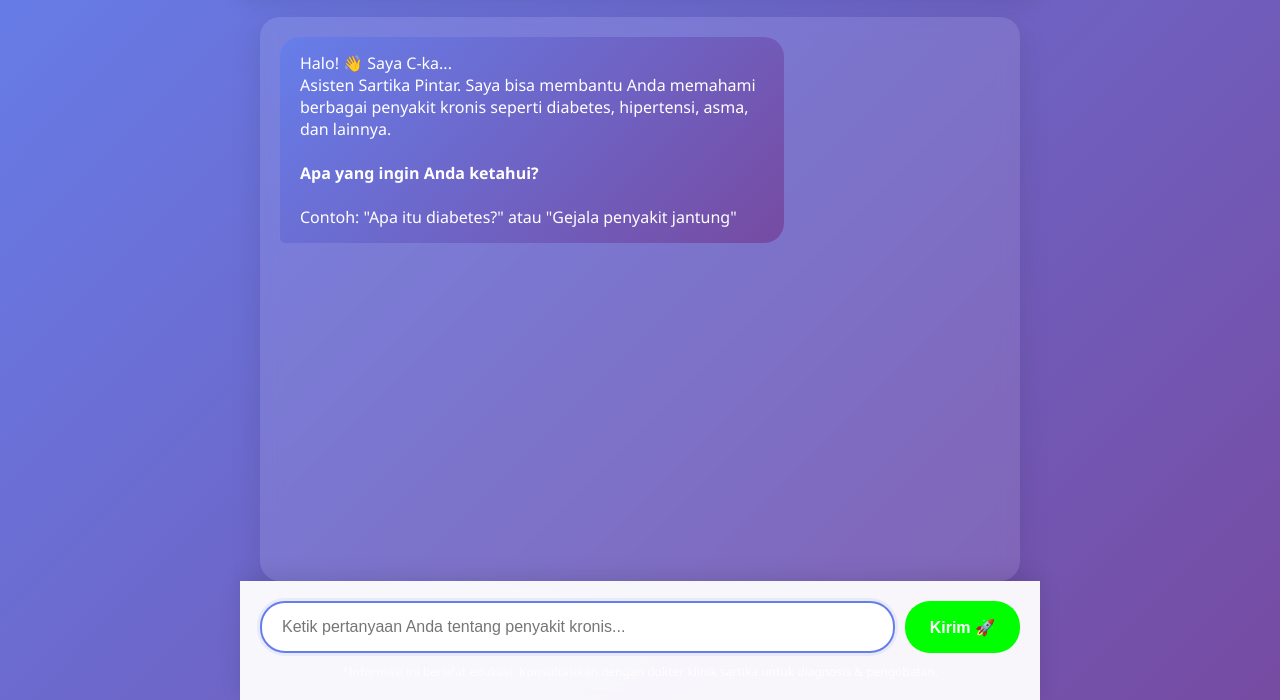
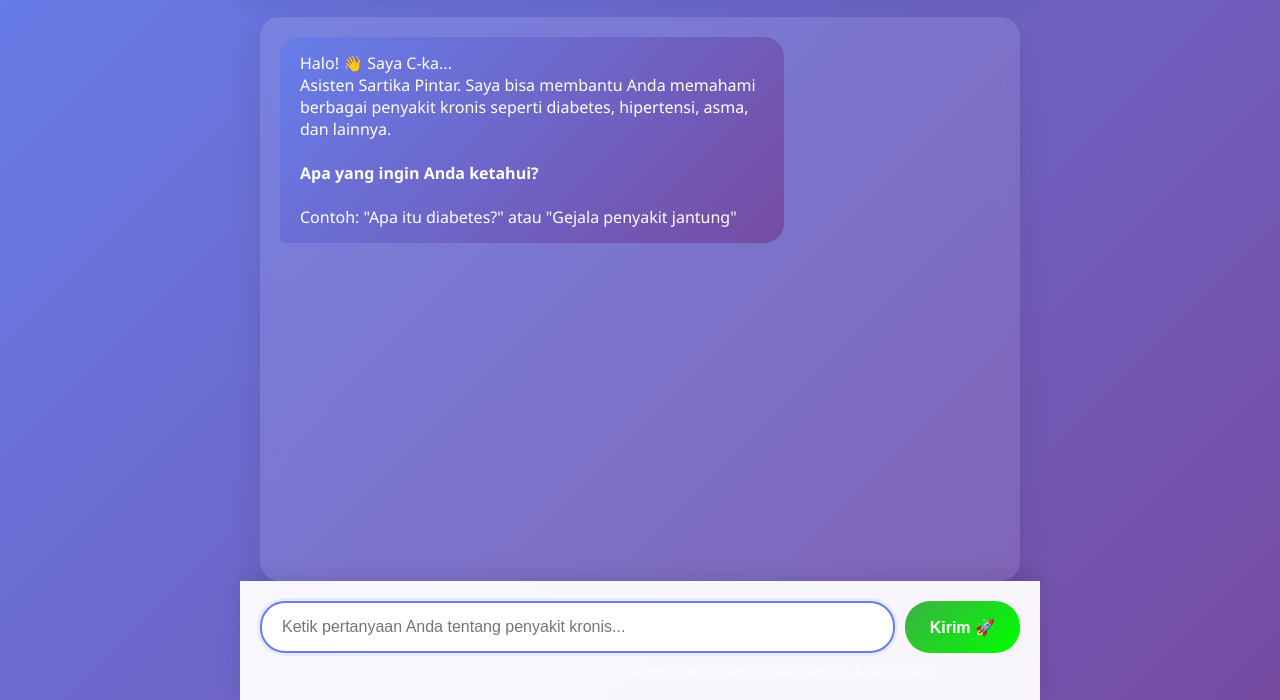
Before and after one commit to Juneaja/hai-sartika, a plain HTML site: page index.html in a window 1280 px wide. Shown: the part 100-800 px from the top of the page. Drawn offline with Linux system fonts and the light colour scheme.

Commit message:
Update index.html

```diff
--- a/index.html
+++ b/index.html
@@ -205,7 +205,7 @@
 
         #sendBtn {
             padding: 15px 25px;
-            background: linear-gradient(135deg, #00FF00 , #00FF00 );
+            background: linear-gradient(135deg, #3CB043, #00FF00 );
             color: white;
             border: none;
             border-radius: 25px;
```
